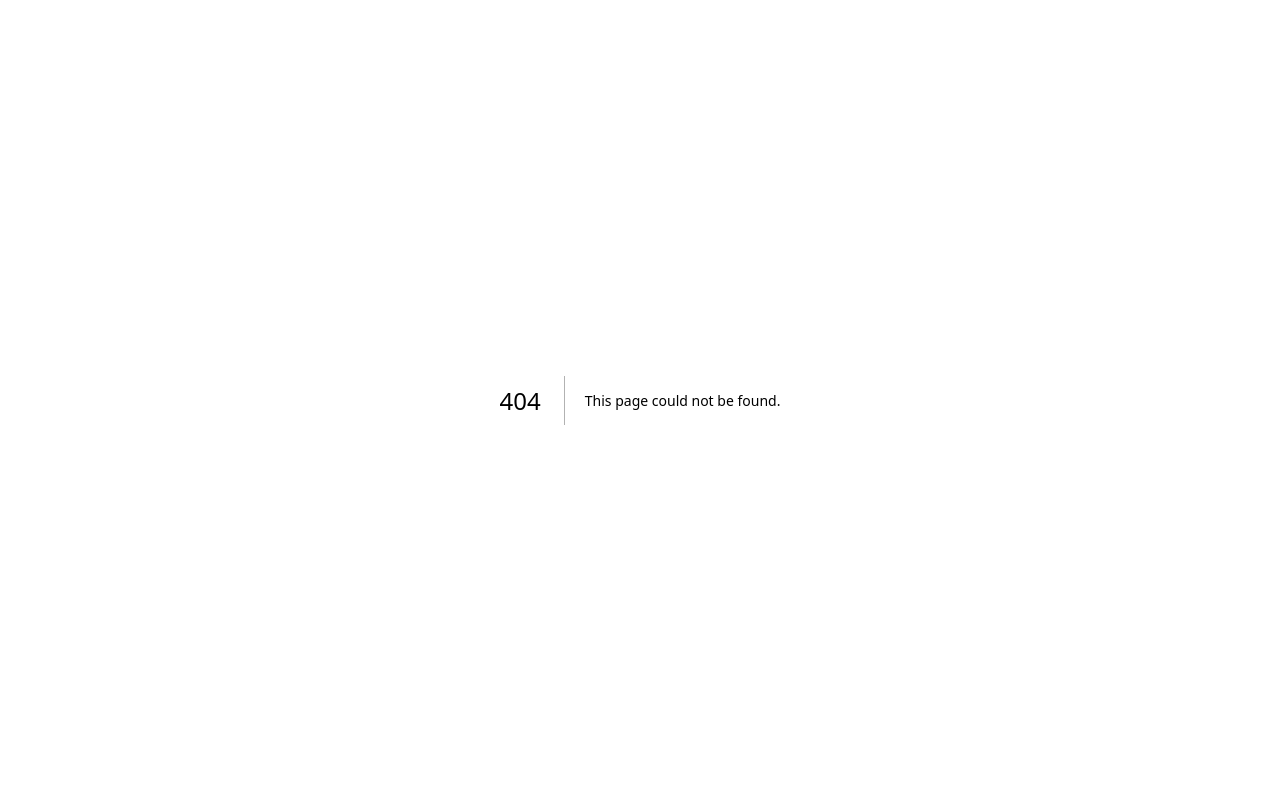
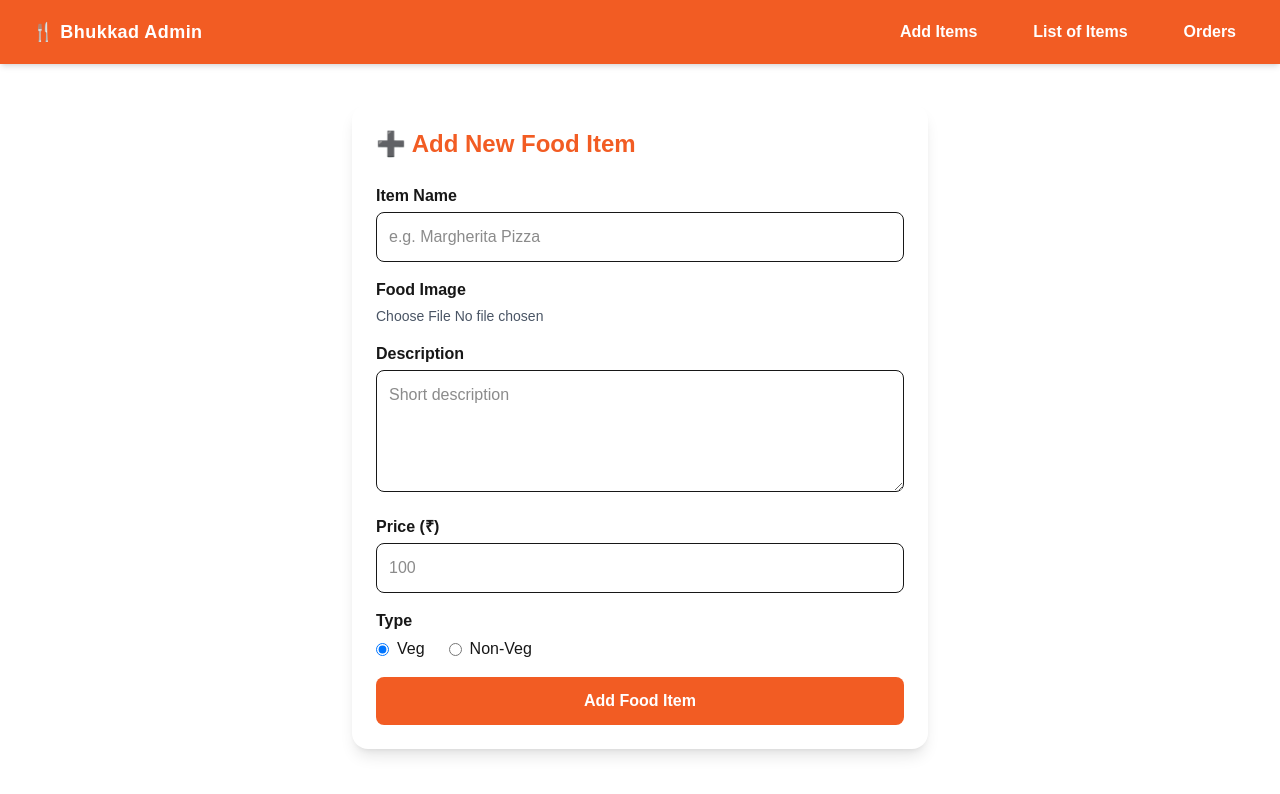
Before and after one commit to Jolly2004/Bhukkad, a Next.js app: page /admin/add in a window 1280 px wide. Before the commit this address had no page. Shown: the top 794 px of the page. Built offline with nearby package versions, Linux system fonts and the light colour scheme.

Commit message:
additems

```diff
--- /dev/null
+++ b/models/Food.ts
@@ -0,0 +1,24 @@
+import mongoose, { Schema, Document, Model } from "mongoose";
+
+export interface IFood extends Document {
+  name: string;
+  description: string;
+  price: number;
+  type: "veg" | "nonveg";
+  photo: string;
+}
+
+const FoodSchema: Schema<IFood> = new Schema(
+  {
+    name: { type: String, required: true },
+    description: { type: String, required: true },
+    price: { type: Number, required: true },
+    type: { type: String, enum: ["veg", "nonveg"], required: true },
+    photo: { type: String, required: true }, // store URL or base64
+  },
+  { timestamps: true }
+);
+
+const Food: Model<IFood> = mongoose.models.Food || mongoose.model<IFood>("Food", FoodSchema);
+
+export default Food;
--- /dev/null
+++ b/src/app/admin/add/page.tsx
@@ -0,0 +1,182 @@
+"use client";
+
+import { useState } from "react";
+import AdminNavbar from "../components/navbar/page";
+
+interface FoodData {
+  name: string;
+  description: string;
+  price: string;
+  type: "veg" | "nonveg";
+  photo: string | null;
+}
+
+export default function AddFoodPage() {
+  const [formData, setFormData] = useState<FoodData>({
+    name: "",
+    description: "",
+    price: "",
+    type: "veg",
+    photo: null,
+  });
+
+  const [filePreview, setFilePreview] = useState<string | null>(null);
+  const [message, setMessage] = useState("");
+  const [loading, setLoading] = useState(false);
+
+  // Handle input fields (text, textarea, select)
+  const handleChange = (
+    e: React.ChangeEvent<HTMLInputElement | HTMLTextAreaElement | HTMLSelectElement>
+  ) => {
+    setFormData({ ...formData, [e.target.name]: e.target.value });
+  };
+
+  // Handle file input
+  const handleFileChange = (e: React.ChangeEvent<HTMLInputElement>) => {
+    const file = e.target.files?.[0];
+    if (file) {
+      const reader = new FileReader();
+      reader.onload = () => {
+        setFilePreview(reader.result as string);
+        setFormData({ ...formData, photo: reader.result as string }); // base64 string
+      };
+      reader.readAsDataURL(file);
+    }
+  };
+
+  const handleSubmit = async (e: React.FormEvent) => {
+    e.preventDefault();
+    setLoading(true);
+    setMessage("Saving...");
+
+    try {
+      const res = await fetch("/api/food/add", {
+        method: "POST",
+        headers: { "Content-Type": "application/json" },
+        body: JSON.stringify({ ...formData, price: Number(formData.price) }),
+      });
+
+      const data = await res.json();
+      setMessage(data.message || "✅ Food added successfully");
+
+      // Reset form
+      setFormData({ name: "", description: "", price: "", type: "veg", photo: null });
+      setFilePreview(null);
+    } catch (error) {
+      setMessage("❌ Error adding food");
+    } finally {
+      setLoading(false);
+    }
+  };
+
+  return (
+    <div>
+        <main><AdminNavbar/></main>
+    <div className="max-w-xl mx-auto mt-10 p-6 bg-white rounded-2xl shadow-lg">
+      <h2 className="text-2xl font-bold text-[#F25C23] mb-6">➕ Add New Food Item</h2>
+
+      <form onSubmit={handleSubmit} className="flex flex-col space-y-4">
+        {/* Name */}
+        <div>
+          <label className="font-semibold mb-1 block">Item Name</label>
+          <input
+            type="text"
+            name="name"
+            placeholder="e.g. Margherita Pizza"
+            value={formData.name}
+            onChange={handleChange}
+            className="w-full p-3 border rounded-lg focus:ring-2 focus:ring-[#F25C23] outline-none"
+            required
+          />
+        </div>
+
+        {/* File Upload */}
+        <div>
+          <label className="font-semibold mb-1 block">Food Image</label>
+          <input
+            type="file"
+            accept="image/*"
+            onChange={handleFileChange}
+            className="block w-full text-sm text-gray-600"
+          />
+          {filePreview && (
+            <div className="mt-3">
+              <img
+                src={filePreview}
+                alt="Preview"
+                className="w-48 h-32 object-cover rounded-lg shadow-md"
+              />
+            </div>
+          )}
+        </div>
+
+        {/* Description */}
+        <div>
+          <label className="font-semibold mb-1 block">Description</label>
+          <textarea
+            name="description"
+            placeholder="Short description"
+            value={formData.description}
+            onChange={handleChange}
+            rows={4}
+            className="w-full p-3 border rounded-lg focus:ring-2 focus:ring-[#F25C23] outline-none"
+            required
+          />
+        </div>
+
+        {/* Price */}
+        <div>
+          <label className="font-semibold mb-1 block">Price (₹)</label>
+          <input
+            type="number"
+            name="price"
+            placeholder="100"
+            value={formData.price}
+            onChange={handleChange}
+            className="w-full p-3 border rounded-lg focus:ring-2 focus:ring-[#F25C23] outline-none"
+            required
+          />
+        </div>
+
+        {/* Type */}
+        <div>
+          <label className="font-semibold mb-1 block">Type</label>
+          <div className="flex gap-6">
+            <label className="flex items-center gap-2">
+              <input
+                type="radio"
+                name="type"
+                value="veg"
+                checked={formData.type === "veg"}
+                onChange={handleChange}
+              />
+              Veg
+            </label>
+            <label className="flex items-center gap-2">
+              <input
+                type="radio"
+                name="type"
+                value="nonveg"
+                checked={formData.type === "nonveg"}
+                onChange={handleChange}
+              />
+              Non-Veg
+            </label>
+          </div>
+        </div>
+
+        {/* Submit Button */}
+        <button
+          type="submit"
+          disabled={loading}
+          className="w-full bg-[#F25C23] text-white py-3 rounded-lg font-bold hover:bg-orange-600 transition"
+        >
+          {loading ? "Adding..." : "Add Food Item"}
+        </button>
+      </form>
+
+      {message && <p className="mt-4 text-center text-sm">{message}</p>}
+    </div>
+    </div>
+  );
+}
--- /dev/null
+++ b/src/app/admin/components/navbar/page.tsx
@@ -0,0 +1,78 @@
+"use client";
+
+import Link from "next/link";
+import { useState } from "react";
+import { Menu, X } from "lucide-react";
+
+export default function AdminNavbar() {
+  const [open, setOpen] = useState(false);
+
+  return (
+    <nav className="bg-[#F25C23] text-white shadow-md">
+      <div className="max-w-7xl mx-auto px-4 sm:px-6 lg:px-8">
+        <div className="flex justify-between h-16 items-center">
+          {/* Logo */}
+          <div className="flex-shrink-0 font-bold text-lg tracking-wide">
+            🍴 Bhukkad Admin
+          </div>
+
+          {/* Desktop Menu */}
+          <div className="hidden md:flex space-x-8">
+            <Link
+              href="/admin/add"
+              className="hover:bg-orange-600 px-3 py-2 rounded-lg font-semibold"
+            >
+              Add Items
+            </Link>
+            <Link
+              href="/admin/list"
+              className="hover:bg-orange-600 px-3 py-2 rounded-lg font-semibold"
+            >
+              List of Items
+            </Link>
+            <Link
+              href="/admin/orders"
+              className="hover:bg-orange-600 px-3 py-2 rounded-lg font-semibold"
+            >
+              Orders
+            </Link>
+          </div>
+
+          {/* Mobile menu button */}
+          <div className="md:hidden">
+            <button onClick={() => setOpen(!open)}>
+              {open ? <X size={28} /> : <Menu size={28} />}
+            </button>
+          </div>
+        </div>
+      </div>
+
+      {/* Mobile Menu */}
+      {open && (
+        <div className="md:hidden px-4 pb-4 space-y-2">
+          <Link
+            href="/admin/add"
+            className="block bg-orange-500 px-3 py-2 rounded-lg font-semibold"
+            onClick={() => setOpen(false)}
+          >
+            Add Items
+          </Link>
+          <Link
+            href="/admin/list"
+            className="block bg-orange-500 px-3 py-2 rounded-lg font-semibold"
+            onClick={() => setOpen(false)}
+          >
+            List of Items
+          </Link>
+          <Link
+            href="/admin/orders"
+            className="block bg-orange-500 px-3 py-2 rounded-lg font-semibold"
+            onClick={() => setOpen(false)}
+          >
+            Orders
+          </Link>
+        </div>
+      )}
+    </nav>
+  );
+}
--- /dev/null
+++ b/src/app/api/food/add/route.ts
@@ -0,0 +1,23 @@
+import { NextResponse } from "next/server";
+import connectDB from "../../../lib/mongodb";
+import Food from "../../../../../models/Food";
+
+export async function POST(req: Request) {
+  try {
+    const { name, description, price, type, photo } = await req.json();
+
+    if (!name || !description || !price || !type || !photo) {
+      return NextResponse.json({ message: "All fields are required" }, { status: 400 });
+    }
+
+    await connectDB();
+
+    const newFood = new Food({ name, description, price, type, photo });
+    await newFood.save();
+
+    return NextResponse.json({ message: "Food item added successfully", food: newFood }, { status: 201 });
+  } catch (error: any) {
+    console.error("❌ Food API Error:", error);
+    return NextResponse.json({ message: error.message }, { status: 500 });
+  }
+}
--- /dev/null
+++ b/src/app/lib/mongodb.ts
@@ -0,0 +1,29 @@
+import mongoose from "mongoose";
+
+const MONGODB_URI = process.env.MONGODB_URI as string;
+
+if (!MONGODB_URI) {
+  throw new Error("⚠️ Please define the MONGODB_URI inside .env.local");
+}
+
+let cached = (global as any).mongoose;
+
+if (!cached) {
+  cached = (global as any).mongoose = { conn: null, promise: null };
+}
+
+async function connectDB() {
+  if (cached.conn) return cached.conn;
+
+  if (!cached.promise) {
+    cached.promise = mongoose.connect(MONGODB_URI, {
+      dbName: "foodorder",
+      bufferCommands: false,
+    }).then((mongoose) => mongoose);
+  }
+
+  cached.conn = await cached.promise;
+  return cached.conn;
+}
+
+export default connectDB;
```
Also changed, not shown: src/app/admin/list/page.tsx (added).
